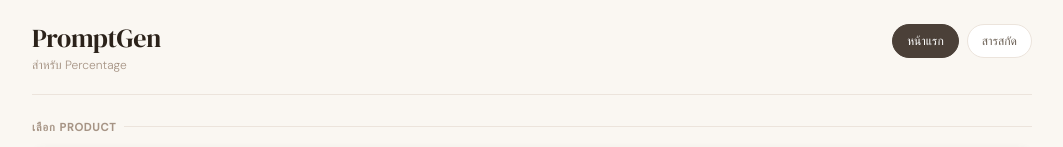
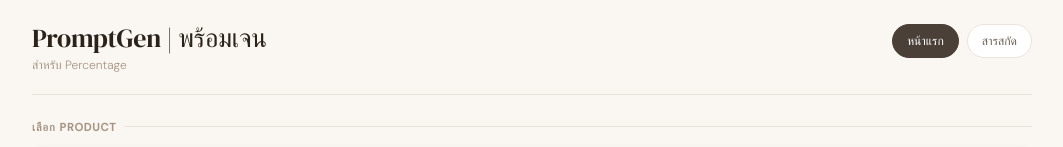
Before and after one commit to tOnzm/percentage-main2, a plain HTML site: page index.html in a window 1280 px wide. Shown: the top 147 px of the page, without its empty margins (108-1171 px from the left). Drawn offline with Linux system fonts and the light colour scheme.

Commit message:
Edit Title : PromptGen

```diff
--- a/index.html
+++ b/index.html
@@ -19,7 +19,7 @@
 
     <header class="pm-header">
       <div>
-        <div class="pm-title">PromptGen</div>
+        <div class="pm-title">PromptGen | พร้อมเจน</div>
         <div class="pm-sub">สำหรับ Percentage </div>
       </div>
       <nav class="nav-group" aria-label="Main navigation">
```
